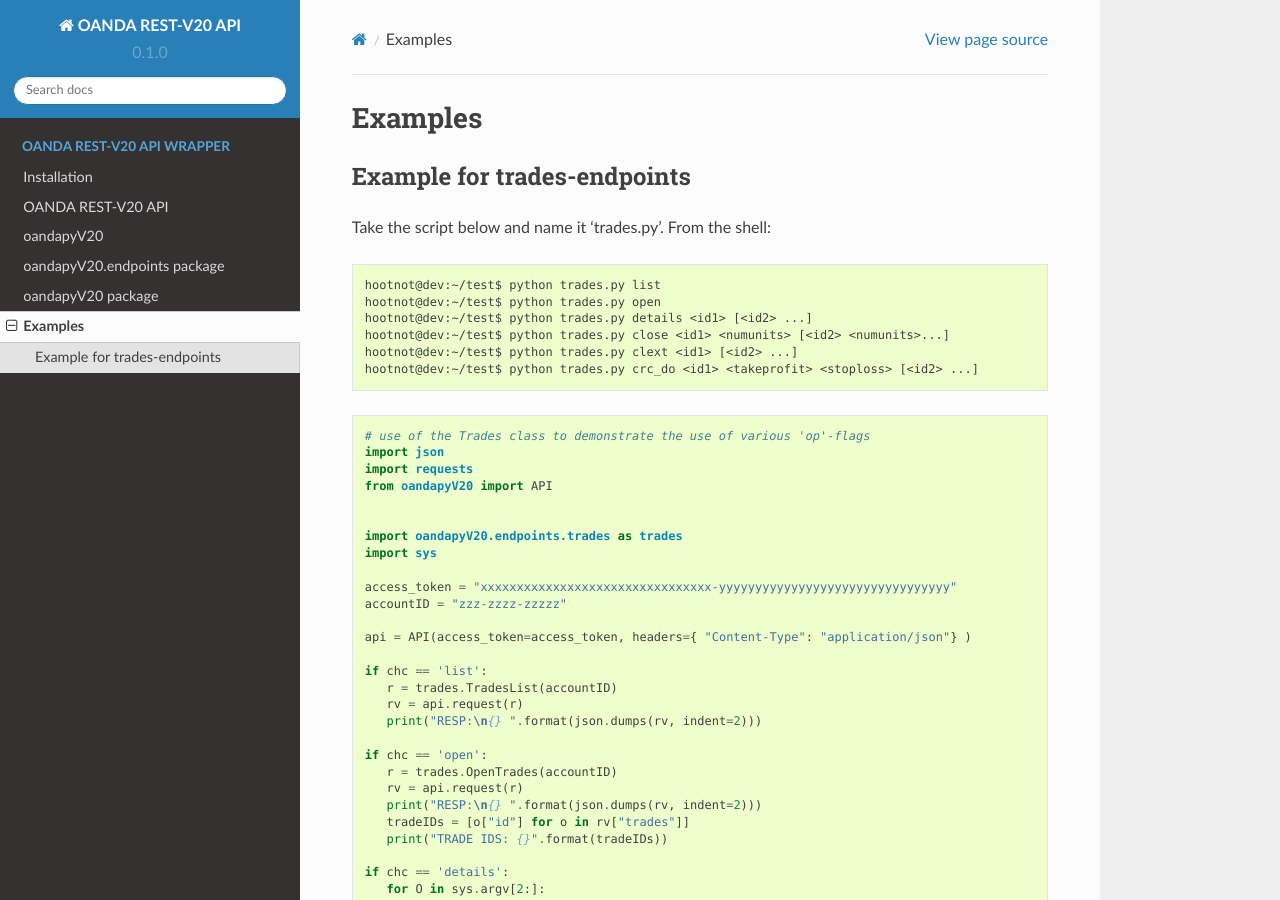
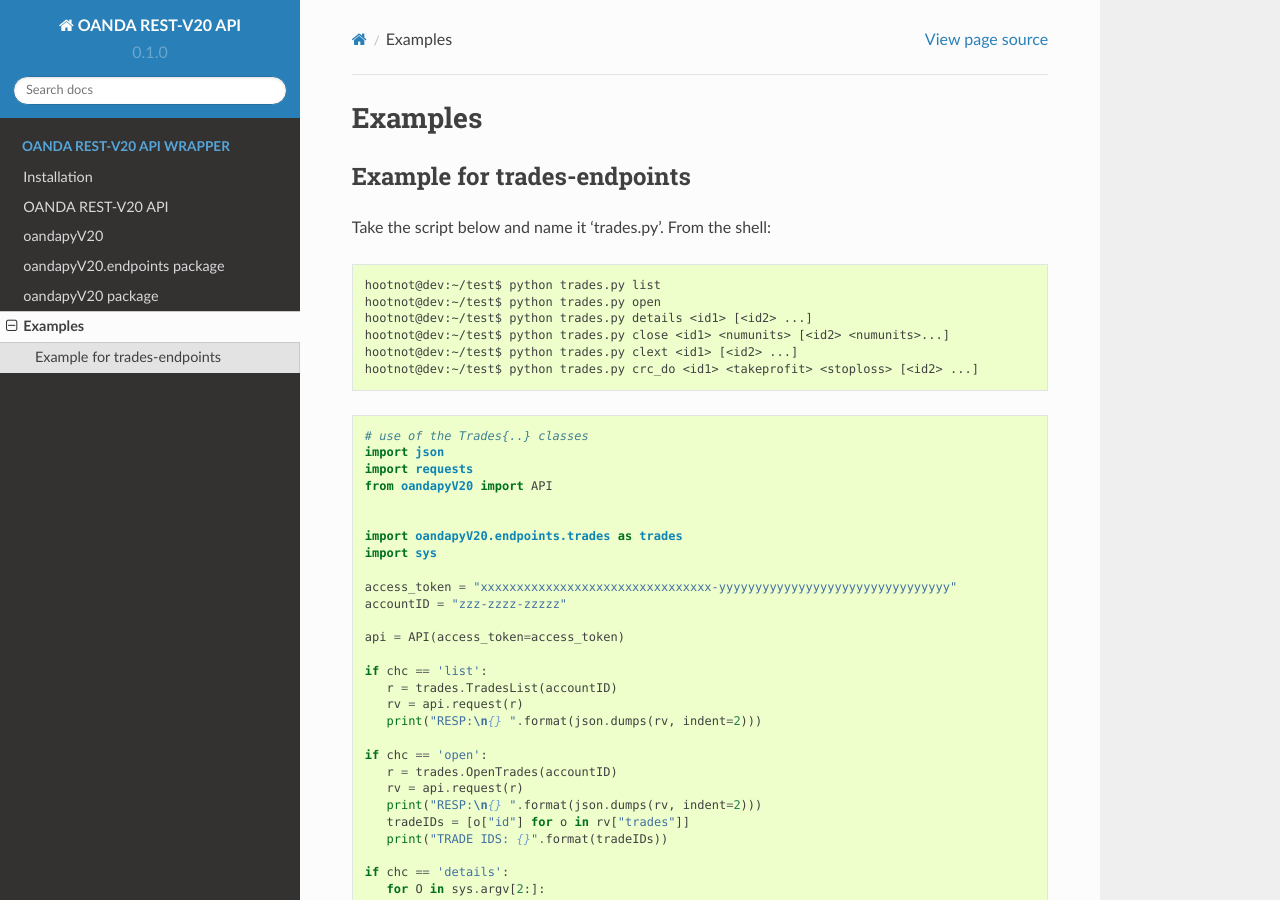
Before and after one commit to hootnot/oanda-api-v20, a Sphinx documentation site: the page built from docs/examples.rst, in a window 1280 px wide and 900 px high. Built offline with Sphinx 7.4.7 and the Read the Docs theme 2.0.0, drawn with Linux system fonts in a browser that asks for light colours.

Commit message:
doc updates

```diff
--- a/docs/examples.rst
+++ b/docs/examples.rst
@@ -19,7 +19,7 @@
 
 .. code-block:: python
 
-    # use of the Trades class to demonstrate the use of various 'op'-flags
+    # use of the Trades{..} classes
     import json
     import requests
     from oandapyV20 import API
@@ -31,7 +31,7 @@
     access_token = "xxxxxxxxxxxxxxxxxxxxxxxxxxxxxxxx-yyyyyyyyyyyyyyyyyyyyyyyyyyyyyyyy"
     accountID = "zzz-zzzz-zzzzz"
 
-    api = API(access_token=access_token, headers={ "Content-Type": "application/json"} )
+    api = API(access_token=access_token)
 
     if chc == 'list':
        r = trades.TradesList(accountID)
```
Also changed, not shown: 1 other file.
